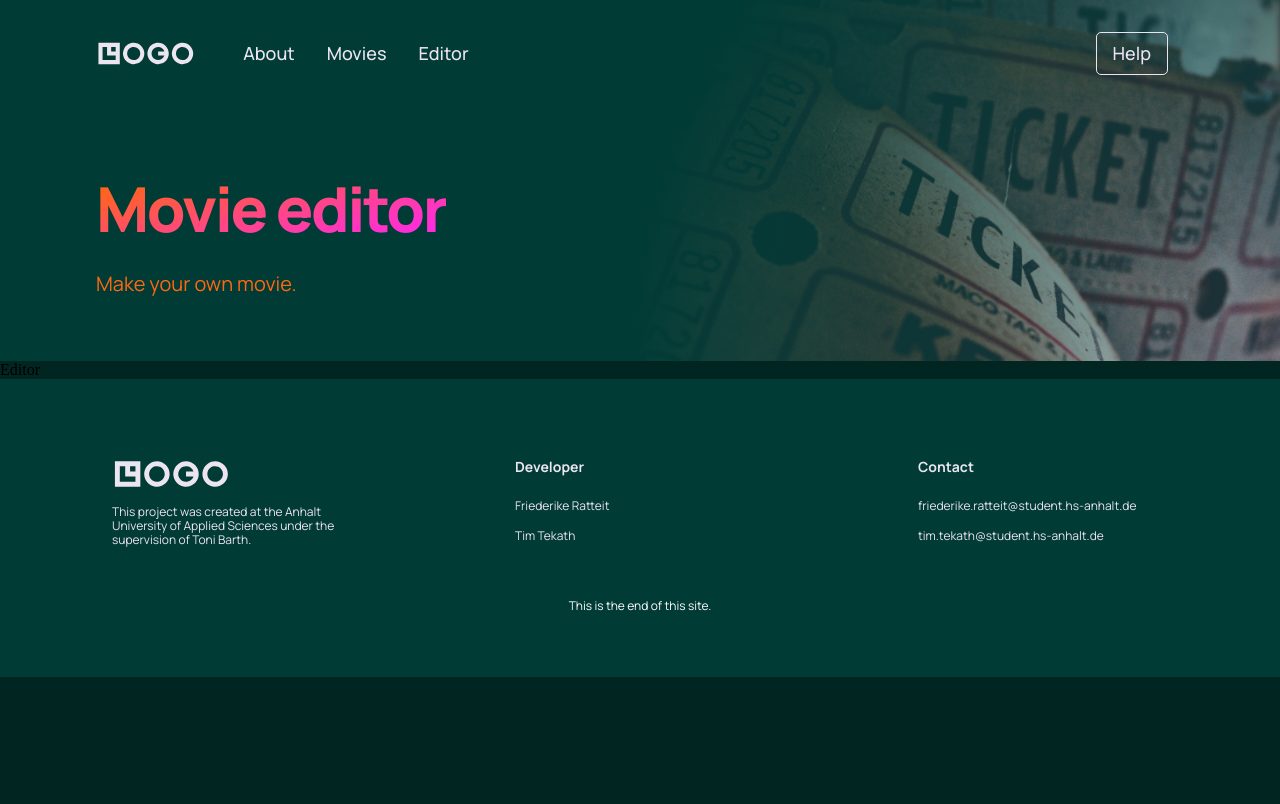
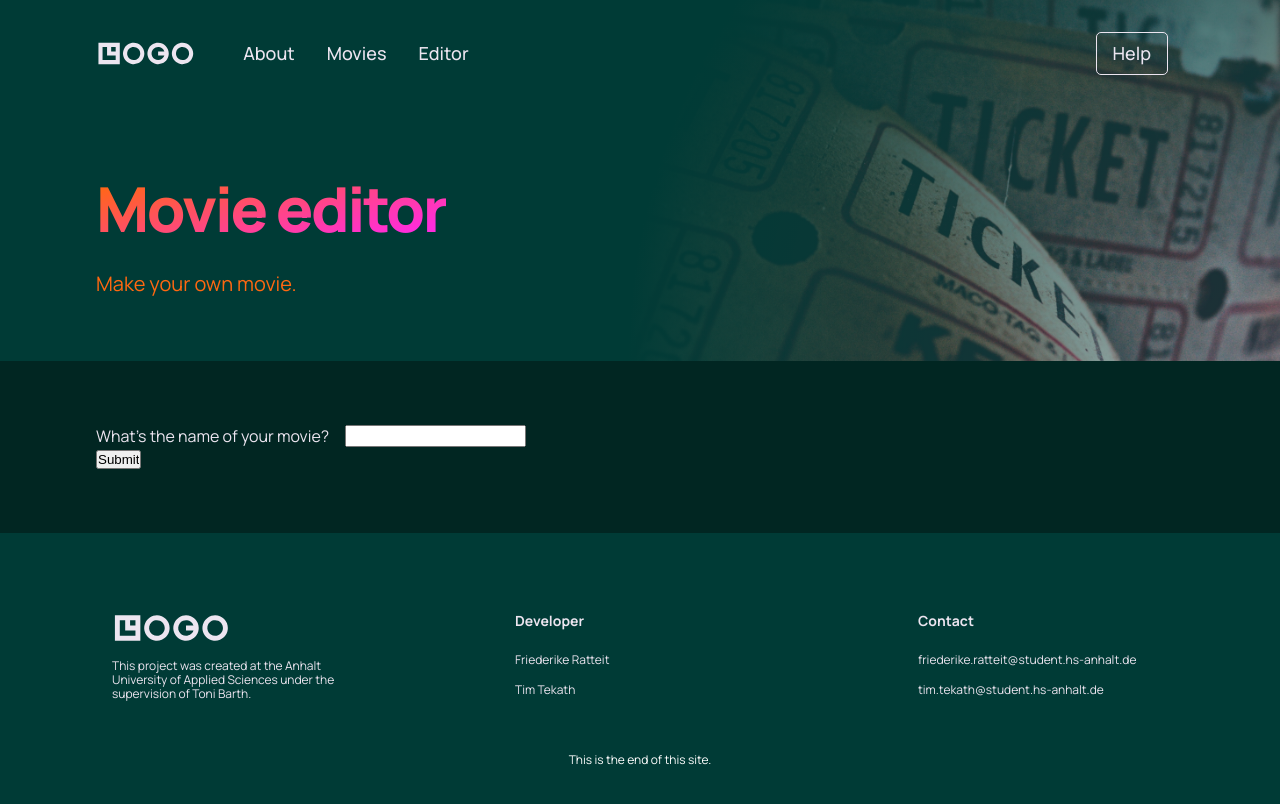
Before and after one commit to Lokoschade/interaktiver-film-final, a React (Create React App) app: page /interaktiver-film-final/editor in a window 1280 px wide. Shown: the top 804 px of the page. Built offline with nearby package versions, Linux system fonts and the light colour scheme.

Commit message:
editor versucht fertig zu stellen

```diff
--- a/src/App.jsx
+++ b/src/App.jsx
@@ -18,7 +18,7 @@ class App extends Component {
     }
   }
 
-  //bekommt von Selection einen Wert und löst den erten Render vom Player aus
+  //bekommt von Selection einen Wert und löst den ersten Render vom Player aus
   handleCallback = (num, clip, pos) => {
     this.setState({ movieId: num, clip: clip, pos: pos, renderPlayer: true }, () => { })
   }
--- a/src/components/admin/admin.css
+++ b/src/components/admin/admin.css
@@ -2,4 +2,5 @@
     display: flex;
     flex-direction: column;
     gap: 2rem;
+
 }
--- /dev/null
+++ b/src/components/editorClips/EditorClips.jsx
@@ -0,0 +1,45 @@
+import React, { useState } from 'react'
+import './editorClips.css'
+
+export default function EditorClips({ oldOption, clips, setShowChoices, removeClips, addString }) {
+    const [options, setOptions] = useState(2)
+    const [allOptions, setAllOptions] = useState([1, 1])
+    const [remove, setRemove] = useState(false)
+
+    const handleClick = () => {
+        setOptions(options + 1);
+        setAllOptions(current => [...current, 1]);
+    }
+    const handleClick2 = () => {
+        setAllOptions([]);
+        handleSubmit([]);
+    }
+
+    const handleAllOptions = (index, e) => {
+        const newOptions = Array.from(allOptions);
+        newOptions[index] = parseInt(e.target.value);
+        setAllOptions(newOptions);
+    }
+
+    const handleSubmit = () => {
+        addString(',{"id":"' + oldOption + '","link":"https://gitlab.hs-anhalt.de/barth_to/interactive-clip/-/raw/master/movies/clip' + oldOption + '.webm","options":[' + allOptions.toString() + ']}')
+        setShowChoices(current => [...current, "Clip " + oldOption + " Options: [ " + allOptions.toString() + " ]"]);
+        removeClips(allOptions);
+        setRemove(true);
+    }
+
+    return (
+        <div> {!remove
+            ? <label>Clip {oldOption} Options: {Array.from(Array(options)).map((c, index) => {
+                return <select key={c} onChange={(e) => handleAllOptions(index, e)}>{clips.map((item, i) => <option key={i} value={item}>Clip {item}</option>)}</select>
+            })}
+                <button onClick={handleClick}>More options</button>
+                <button onClick={handleClick2}>No options</button>
+                <button onClick={handleSubmit}>Add</button>
+            </label>
+            : null
+        }
+
+        </div>
+    )
+}
--- a/src/components/index.js
+++ b/src/components/index.js
@@ -1,6 +1,7 @@
 export { default as About } from './about/About';
 export { default as Admin } from './admin/Admin';
 export { default as Break } from './break/Break';
+export { default as EditorClips } from './editorClips/EditorClips';
 export { default as Footer } from './footer/Footer';
 export { default as Help } from './help/Help';
 export { default as HelpHeading } from './help/heading/HelpHeading';
--- a/src/container/editor/Editor.jsx
+++ b/src/container/editor/Editor.jsx
@@ -1,7 +1,104 @@
-import React from 'react'
+import React, { useState, useEffect } from 'react'
+import './editor.css'
+import { EditorClips } from '../../components'
 
 export default function Editor() {
+  const [clips, setClips] = useState([1, 2, 3, 4, 5, 6, 7])
+  const [options, setOptions] = useState(2)
+  const [firstClip, setFirstClip] = useState(1)
+  const [allOptions, setAllOptions] = useState([1, 1])
+  const [movieName, setMovieName] = useState('')
+  const [nameSet, setNameSet] = useState(false)
+  const [showOtherInput, setShowOtherIput] = useState(false)
+  const [dataString, setDataString] = useState('{')
+  const [showChoices, setShowChoices] = useState([])
+  const [counter, setConter] = useState(0)
+
+  const handleNameSet = (e) => {
+    e.preventDefault();
+    setMovieName(movieName);
+    setNameSet(true);
+    setDataString(dataString + '"name":"' + movieName + '","clips":[{');
+  }
+
+  const handleClick = () => {
+    setOptions(options + 1);
+    setAllOptions(current => [...current, 1]);
+  }
+
+  const handleAllOptions = (index, e) => {
+    const newOptions = Array.from(allOptions);
+    newOptions[index] = parseInt(e.target.value);
+    setAllOptions(newOptions);
+  }
+
+  const removeClips = (theOptions) => {
+    setClips(current => current.filter(option => !theOptions.includes(option)))
+  }
+
+  const addString = (string) => {
+    if (counter < allOptions.length - 1){
+    setDataString(current => current + string)
+    } else {
+      setDataString(current => current + string + ']}')
+      postMovie();
+    }
+    setConter(current => current+1)
+  }
+
+  const postMovie = () => {
+    console.log(dataString)
+    // fetch("https://gruppe7.toni-barth.com/movies/", {
+    //   method: 'POST',
+    //   body: dataString,
+    //   headers: {'Content-Type': 'application/json'}
+    // })
+  }
+
+  const handleSubmit = () => {
+    removeClips(allOptions);
+    setDataString(dataString + '"id":"' + firstClip + '","link":"https://gitlab.hs-anhalt.de/barth_to/interactive-clip/-/raw/master/movies/clip' + firstClip + '.webm","options":[' + allOptions.toString() + ']}');
+    setShowChoices(current => [...current, "Clip " + firstClip + " Options: [ " + allOptions.toString() + " ]"]);
+    setShowOtherIput(true);
+  }
+
+  useEffect(() => {
+  }, [clips])
+
   return (
-    <div>Editor</div>
+    <div className='wum__editor section__padding'>
+      {showChoices.map((text, i) => <p key={i}>{text}</p>)}
+      {!nameSet
+        ? <form onSubmit={(e) => handleNameSet(e)}>
+          <label>
+            What's the name of your movie?
+            <input
+              type='text'
+              value={movieName}
+              required
+              onChange={(e) => setMovieName(e.target.value)}
+            />
+          </label>
+          <input type='submit' value='Submit' />
+        </form>
+        : <>
+          {!showOtherInput
+            ? <>
+              <select onChange={(e) => setFirstClip(parseInt(e.target.value))}>
+                {clips.map((item, i) => <option key={i} value={item}>Clip {item}</option>)}
+              </select>
+              <label> Options:
+                {Array.from(Array(options)).map((c, index) => {
+                  return <select key={c} onChange={(e) => handleAllOptions(index, e, 0)}>{clips.map((item, i) => <option key={i} value={item}>Clip {item}</option>)}</select>
+                })}
+                <button onClick={handleClick}>More options</button>
+                <button onClick={handleSubmit}>Add</button>
+              </label>
+            </>
+            : <> {allOptions.map((oldOption, i) => <EditorClips key={i} oldOption={oldOption} clips={clips} setShowChoices={setShowChoices} removeClips={removeClips} addString={addString}/>)}
+            </>}
+        </>
+      }
+    </div>
   )
 }
--- a/src/container/editor/editor.css
+++ b/src/container/editor/editor.css
@@ -0,0 +1,12 @@
+.wum__editor {
+    display: flex;
+    flex-direction: column;
+    gap: 1rem;
+    font-family: var(--font-family);
+    color: var(--color-text);
+}
+
+.wum__editor label {
+    display: flex;
+    gap: 1rem;
+}
--- a/src/container/selection/Selection.jsx
+++ b/src/container/selection/Selection.jsx
@@ -52,6 +52,7 @@ export default class Selection extends Component {
         })
     }
   }
+
   render() {
     const { rightClip, rightPos, movies } = this.state;
     return (
```
Also changed, not shown: src/components/editorClips/editorClips.css (added).
